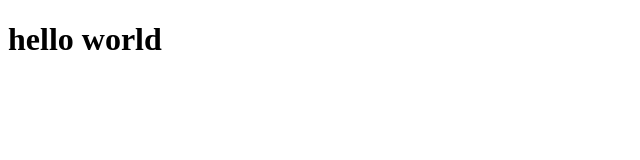
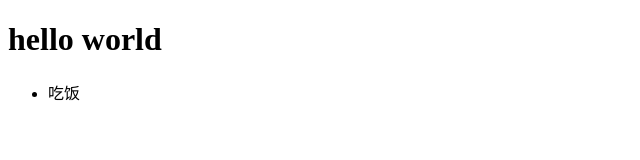
Before and after one commit to yangbaize/remote-study2, a plain HTML site: page index.html in a window 1280 px wide. Shown: the full height of the page, 0-640 px from the left. Drawn offline with Linux system fonts and the light colour scheme.

Commit message:
修改了

```diff
--- a/index.html
+++ b/index.html
@@ -8,5 +8,10 @@
 </head>
 <body>
     <h1>hello world</h1>
+    <ul>
+        <li>
+            吃饭
+        </li>
+    </ul>
 </body>
 </html>
```
